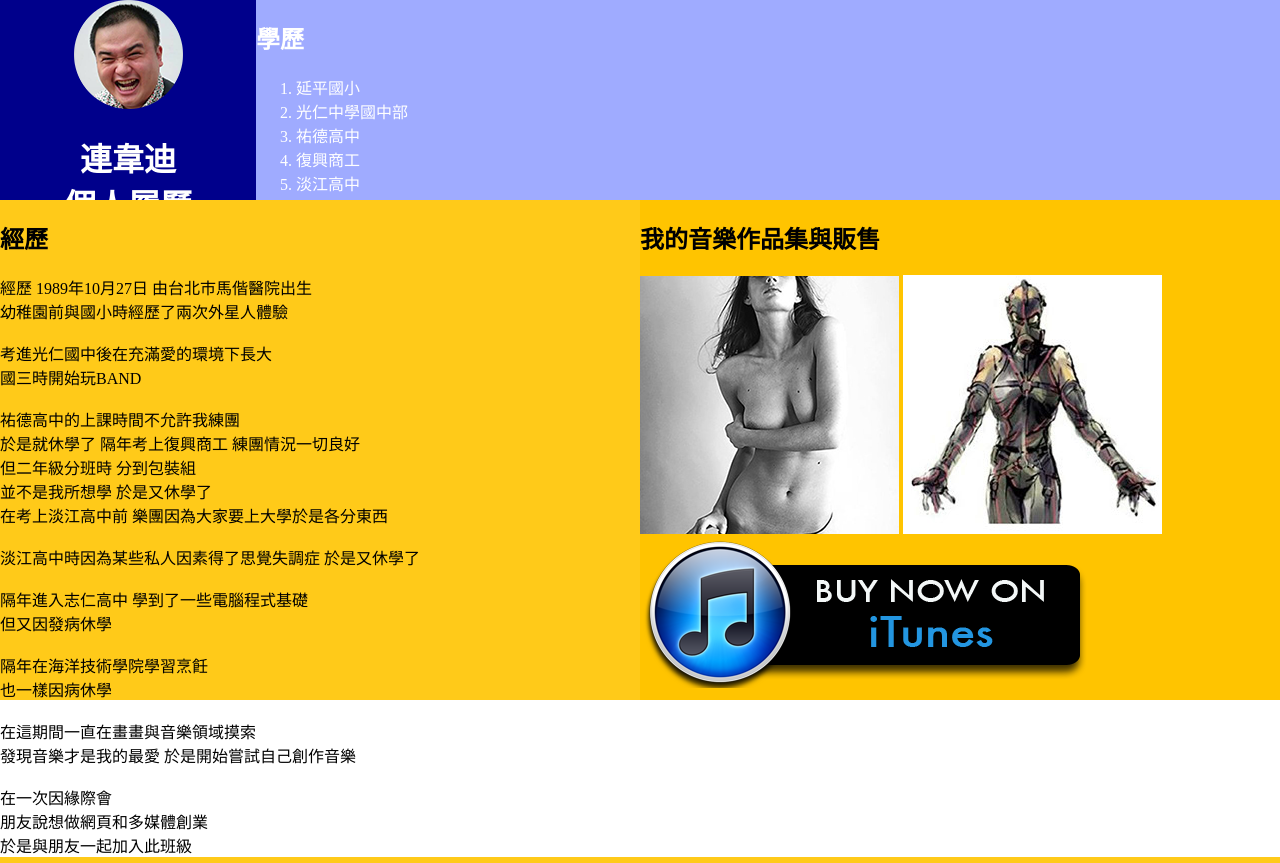
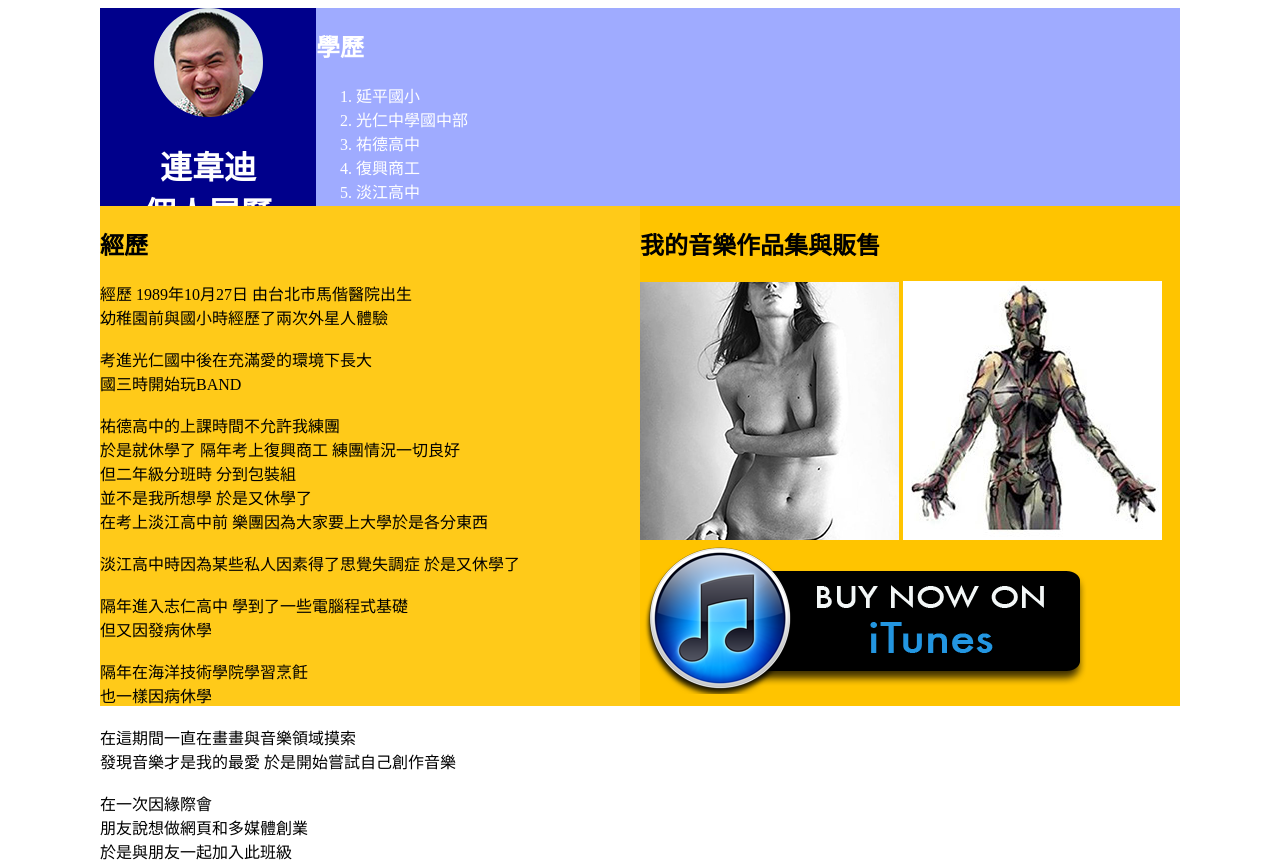
Before and after one commit to godizalien/godizalien.github.io, a PHP site: page /hw2css/css.html in a window 1280 px wide. Run offline with PHP 8.4, Linux system fonts and the light colour scheme; some web fonts are replaced.

Commit message:
resize
resize

```diff
--- a/hw2css/css.css
+++ b/hw2css/css.css
@@ -1,3 +1,11 @@
+#main_background {
+    width: 1080px;
+    height: 720px;
+    background-color: white;
+    position: relative;
+    margin: 0px auto;
+}
+
 div.q1 {
     font-family: wcl-02;
     width: 200px;
@@ -23,24 +31,24 @@ div.s2 {
     right: 0px;
     top: 0px;
     width: 80%;
+    float: left;
 }
 
 div.s3 {
     background-color: #FFCA19;
     position: absolute;
-    width: 740px;
     height: 500px;
     left: 0px;
-    top: 200px;
+    top: 27.5%;
     width: 50%;
 }
 
 div.s4 {
     background-color: #FFC400;
     position: absolute;
-    width: 900px;
     height: 500px;
     right: 0px;
-    top: 200px;
+    top: 27.5%;
     width: 50%;
+    float: left;
 }
--- a/hw2css/css.html
+++ b/hw2css/css.html
@@ -134,6 +134,7 @@
 </head>
 
 <body>
+    <div id="main_background">
         <div class="q1">
             <img src="img/head.png">
             <h1>連韋迪<br>個人履歷</h1>
@@ -185,6 +186,7 @@
             <a href="https://soundcloud.com/saru-hebi"><img src="img/m2.jpg"></a>
             <a href="https://itunes.apple.com/album/id1002155764?ls=1&app=itunes"><img src="img/bin.png"></a>
         </div>
+    </div>
 </body>
 
 </html>
```
Lines whose indentation alone changed are shown as unchanged.
